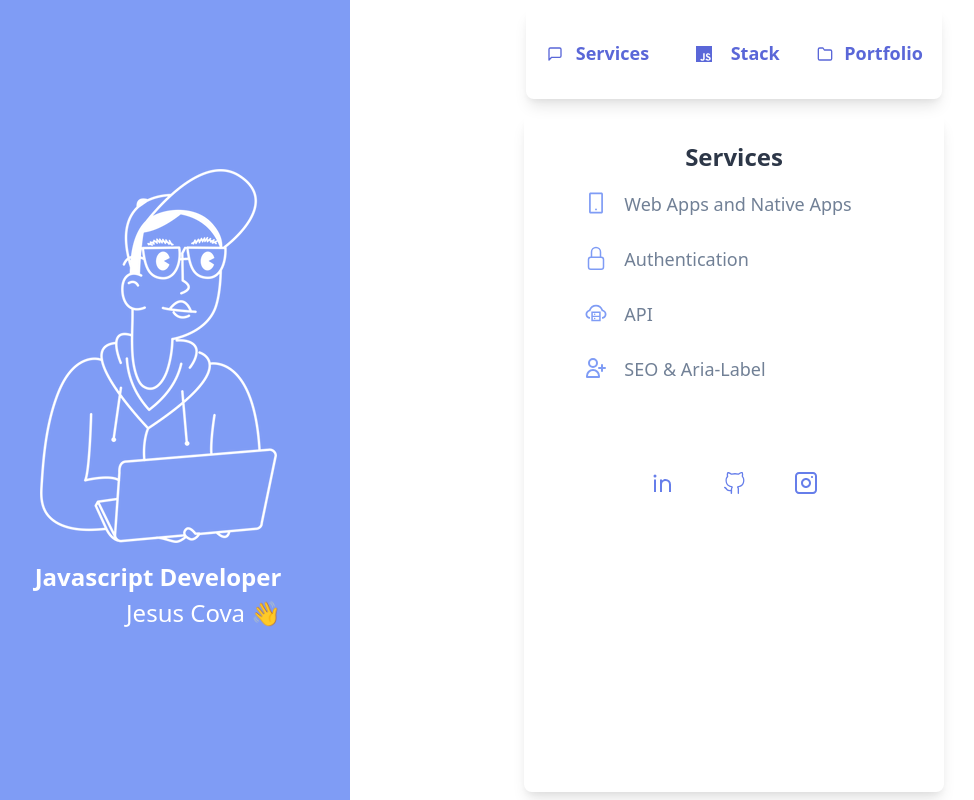
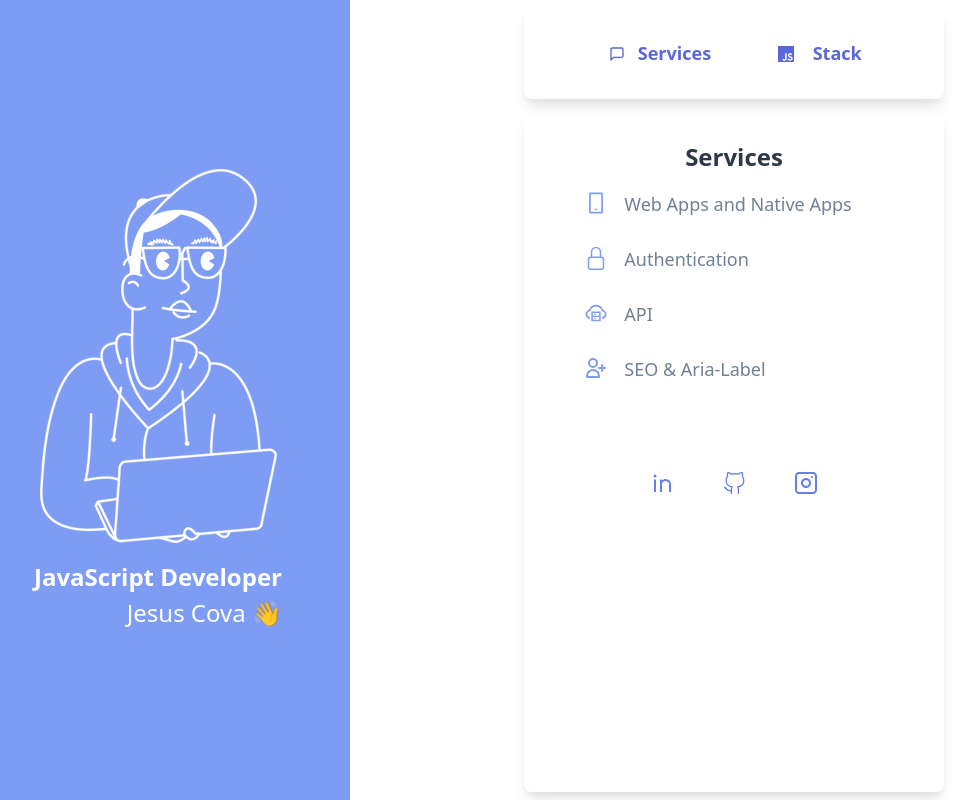
Before and after one commit to doc22940/doc-11, a Next.js app: page / in a window 1280 px wide. Shown: the whole page, without its empty margins (226-1200 px from the left). Built offline with nearby package versions, Linux system fonts and the light colour scheme.

Commit message:
removiendo portfolio

```diff
--- /dev/null
+++ b/components/components.js
@@ -0,0 +1,34 @@
+import {useState} from 'react'
+import {AiOutlineLoading, AiOutlineCheck} from 'react-icons/ai'
+import {motion} from 'framer-motion'
+
+export function ButtonUpload({classProps}) {
+  const [state, setState] = useState('idle')
+
+  function changeState() {
+    setState('loading')
+    setInterval(() => {
+      setState('loaded')
+    }, 2000)
+  }
+  return(
+    <button className={`flex items-center transition duration-300 ${state === 'loading' ? 'px-8' : 'px-4'} ${state === 'loaded' ? 'bg-green-300' : 'bg-black'} py-3  rounded-full text-white focus:outline-none ${classProps}`} onClick={changeState}>
+     {state === 'loading' && <LoadingSpin />}
+     {state === 'idle' && <p>SUBIR ARCHIVO</p>}
+     {state === 'loading' && <MovedText />}
+     {state === 'loaded' && <motion.div initial={{opacity: 0}} animate={{ opacity: 1, transition: 'ease-in-out' }}>
+       <AiOutlineCheck className='text-green-500' />
+     </motion.div>}
+   </button>
+  )
+}
+
+
+const LoadingSpin = () => <motion.div initial={{opacity: 0}} animate={{ opacity: 1 }}  className='mr-4'>
+<AiOutlineLoading className='animate-spin transition duration-300' />
+</motion.div>
+
+const MovedText = () => <motion.p initial={{ x: 0}} animate={{x: 20, transition: 'ease-in-out'}}>
+
+SUBIR ARCHIVO
+</motion.p>
--- a/components/main.js
+++ b/components/main.js
@@ -1,4 +1,4 @@
-import {useState} from 'react'
+import { useState} from 'react'
 import { SiJavascript } from 'react-icons/si'
 import { FiFolder, FiMessageSquare } from 'react-icons/fi'
 import { useFade } from '../src/customHooks'
@@ -12,15 +12,17 @@ import { CgInstagram } from 'react-icons/cg'
 import { SiGraphql, SiNextDotJs, SiReact } from 'react-icons/si'
 import { FaAws } from 'react-icons/fa'
 
+//Components
+import {ButtonUpload} from './components'
+
 export default function Main({social, chars, stack}) {
   const [nav, setNav] = useState('SERVICES')
   const changeNav = (newVal) => setNav(newVal)
   return(
     <div className='flex flex-col justify-center items-center p-2 my-4 md:my-0'>
-      <nav className="flex p-5 px-1 shadow-lg text-indigo-600 font-bold rounded-lg mb-4">
+      <nav className="flex p-5 px-16 space-x-5 shadow-lg text-indigo-600 font-bold rounded-lg mb-4">
         <ButtonNav text="Services" onClick={() => changeNav('SERVICES')} />
         <ButtonNav text="Stack" onClick={() => changeNav('STACK')} />
-        <ButtonNav text="Portfolio" onClick={() => changeNav('PORTFOLIO')} />
       </nav>
 
       <section className='h-full shadow-lg rounded-lg'>
@@ -36,12 +38,12 @@ export default function Main({social, chars, stack}) {
 const ButtonNav = ({ text, onClick }) => (
 	<div
 		onClick={onClick}
-		className="flex items-center py-3 w-32 mx-1 rounded-lg transition
+		className="flex items-center py-3 w-32 mx-2 rounded-lg transition
 	duration-300 justify-evenly cursor-pointer hover:bg-gray-400 hover:text-white"
 	>
 		{text === 'Services' && <FiMessageSquare />}
 		{text === 'Stack' && <SiJavascript className="ml-2" />}
-		{text === 'Portfolio' && <FiFolder />}
+
 
 		<h2 className="text-lg">{text}</h2>
 	</div>
@@ -127,3 +129,21 @@ const Stack  = ({ stack }) => {
 		</main>
 	)
 }
+
+
+
+const Components  = () => {
+  const {props} = useFade()
+	return (
+		<main className="px-16 pt-6">
+			<animated.section style={props} className='max-w-2xl'>
+			<h1 className="text-center text-gray-800 text-2xl font-bold">Components</h1>
+
+      <div>
+        <ButtonUpload />
+      </div>
+
+		  </animated.section>
+		</main>
+	)
+}
--- a/package.json
+++ b/package.json
@@ -8,7 +8,8 @@
     "start": "next start"
   },
   "dependencies": {
-    "next": "9.5.3",
+    "framer-motion": "^2.7.9",
+    "next": "^9.5.4",
     "react": "16.13.1",
     "react-dom": "16.13.1",
     "react-icons": "^3.11.0",
--- a/pages/index.js
+++ b/pages/index.js
@@ -3,6 +3,7 @@ import Main from '../components/main'
 import data from '../src/data.json'
 import { useFade } from '../src/customHooks'
 import { animated } from 'react-spring'
+import {AiOutlineArrowDown} from 'react-icons/ai'
 
 export default function Index({ data }) {
 	return (
@@ -29,8 +30,9 @@ function Hero() {
 				<img src="/jcmdevwhite.png" alt="jesus" className="md:ml-48" />
 			</animated.div>
 			<div className="flex flex-col mt-4 md:ml-48 text-2xl text-center md:text-right">
-				<h1 className="font-bold">Javascript Developer</h1>
+				<h1 className="font-bold">JavaScript Developer</h1>
 				<p>Jesus Cova 👋</p>
+				<AiOutlineArrowDown className='self-center animate-bounce mt-3 md:hidden'/>
 			</div>
 		</div>
 	)
```
Also changed, not shown: 1 other file (tests, documents, lock files or other folders).
